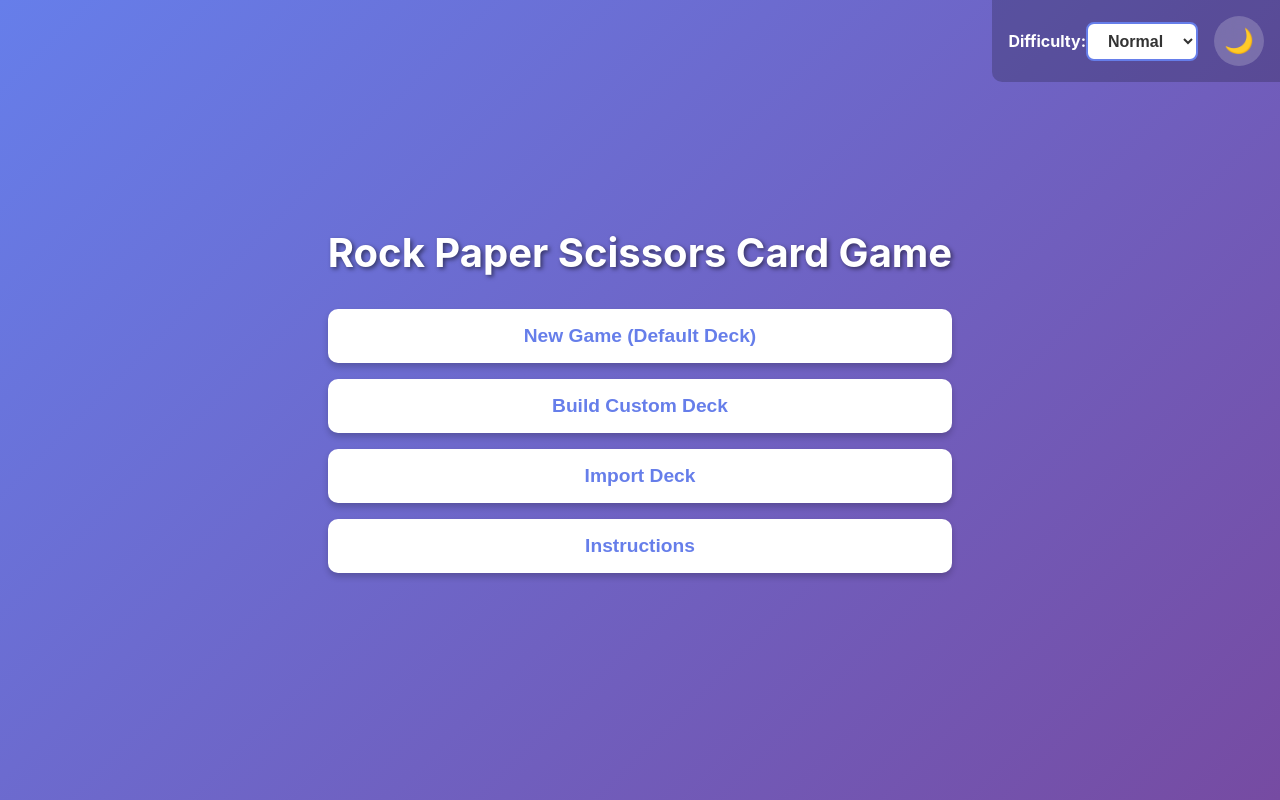
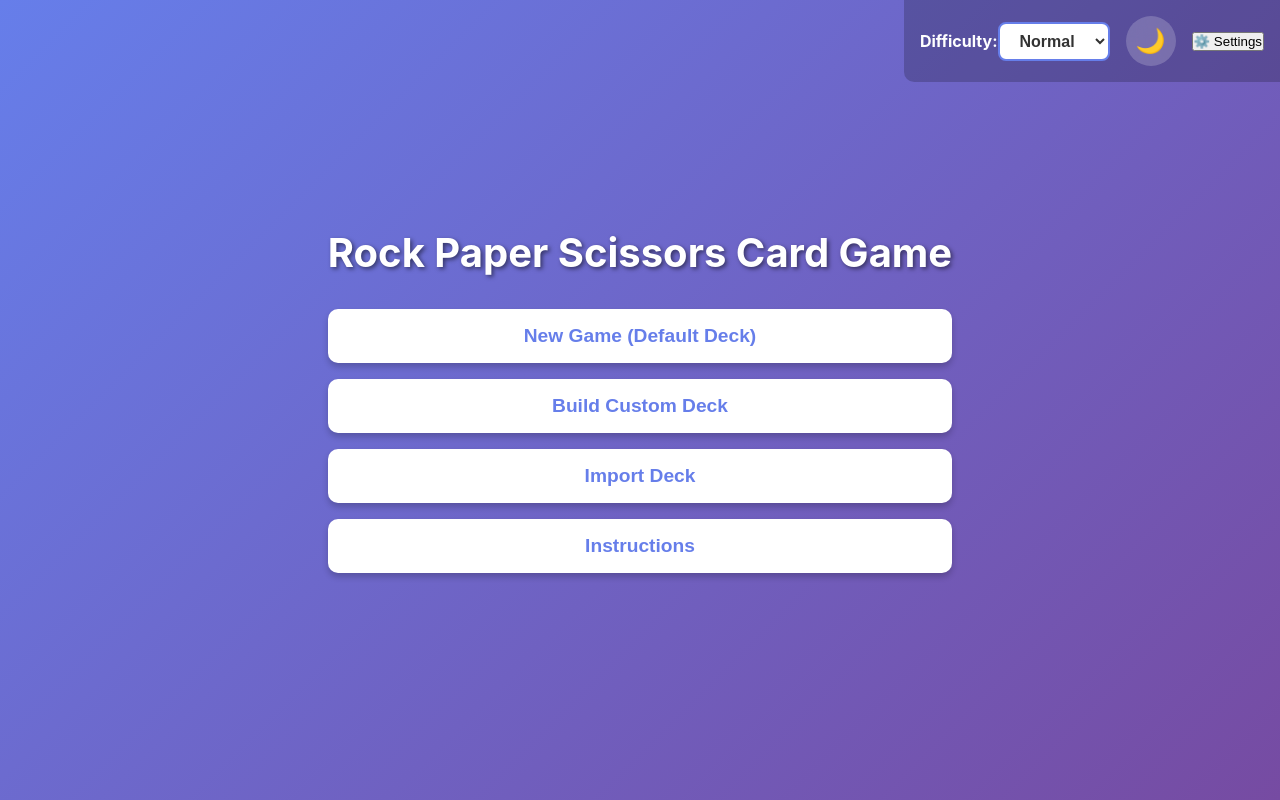
Before and after one commit to TheOmegaFett/RPS-Card-Game, a React (Create React App) app: page / in a window 1280 px wide. Built offline with nearby package versions, Linux system fonts and the light colour scheme.

Commit message:
fix: import DECK_MAX constant

```diff
--- a/src/App.jsx
+++ b/src/App.jsx
@@ -3,16 +3,27 @@ import StartScreen from "./components/StartScreen.jsx";
 import GameBoard from "./components/GameBoard.jsx";
 import DeckBuilder from "./components/DeckBuilder.jsx";
 import Instructions from "./components/Instructions.jsx";
+import SettingsPanel from "./components/SettingsPanel.jsx";
 import ThemeToggle from "./components/ThemeToggle.jsx";
 import DifficultySelect from "./components/DifficultySelect.jsx";
-import { Deck, DECK_MIN, CardType } from "@theomegafett/rps-game-logic";
+import { Deck, DECK_MIN, DECK_MAX, CardType } from "@theomegafett/rps-game-logic";
+import { useSettings } from "./hooks/useSettings.js";
 import "./styles/theme.css";
 import "./styles/App.css";
 
 function App() {
   const [currentScreen, setCurrentScreen] = useState("start");
   const [playerDeck, setPlayerDeck] = useState(null);
-  const [difficulty, setDifficulty] = useState("NORMAL");
+  const [showSettings, setShowSettings] = useState(false);
+  const {
+    settings,
+    toggleTheme,
+    toggleSound,
+    toggleReducedMotion,
+    toggleHighContrast,
+    setVolume,
+    setDifficulty,
+  } = useSettings();
 
   /**
    * Creates the default starter deck with a balanced mix of cards
@@ -189,14 +200,35 @@ function App() {
    */
   const handleDifficultyChange = useCallback((newDifficulty) => {
     setDifficulty(newDifficulty);
-  }, []);
+  }, [setDifficulty]);
 
   return (
     <div className="App">
       <div className="app-header">
         <DifficultySelect onDifficultyChange={handleDifficultyChange} />
         <ThemeToggle />
+        <button
+          type="button"
+          className="settings-btn"
+          onClick={() => setShowSettings(true)}
+          aria-label="Open settings"
+        >
+          ⚙️ Settings
+        </button>
       </div>
+
+      {showSettings && (
+        <SettingsPanel
+          settings={settings}
+          onToggleTheme={toggleTheme}
+          onToggleSound={toggleSound}
+          onToggleMotion={toggleReducedMotion}
+          onToggleContrast={toggleHighContrast}
+          onVolumeChange={setVolume}
+          onDifficultyChange={setDifficulty}
+          onClose={() => setShowSettings(false)}
+        />
+      )}
       {currentScreen === "start" && (
         <StartScreen
           onNewGame={handleNewGame}
```
